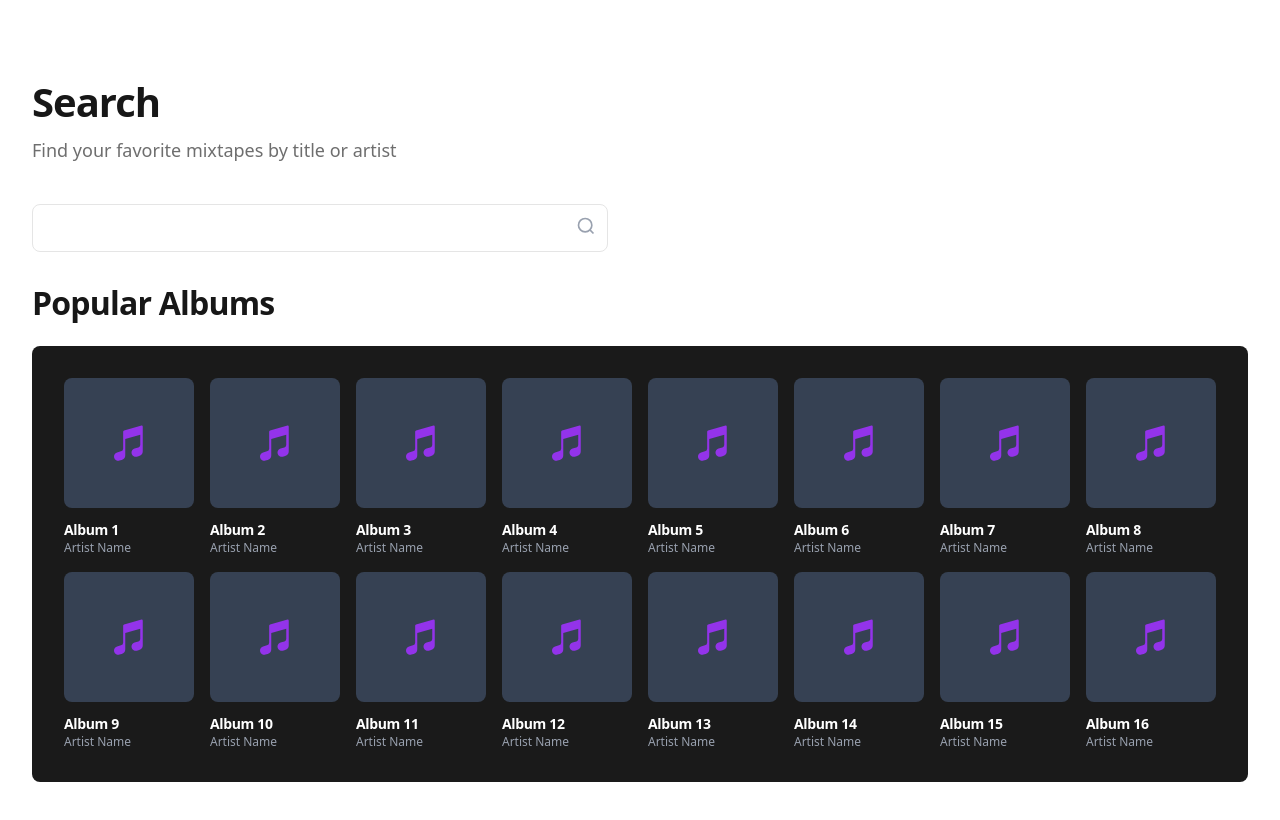
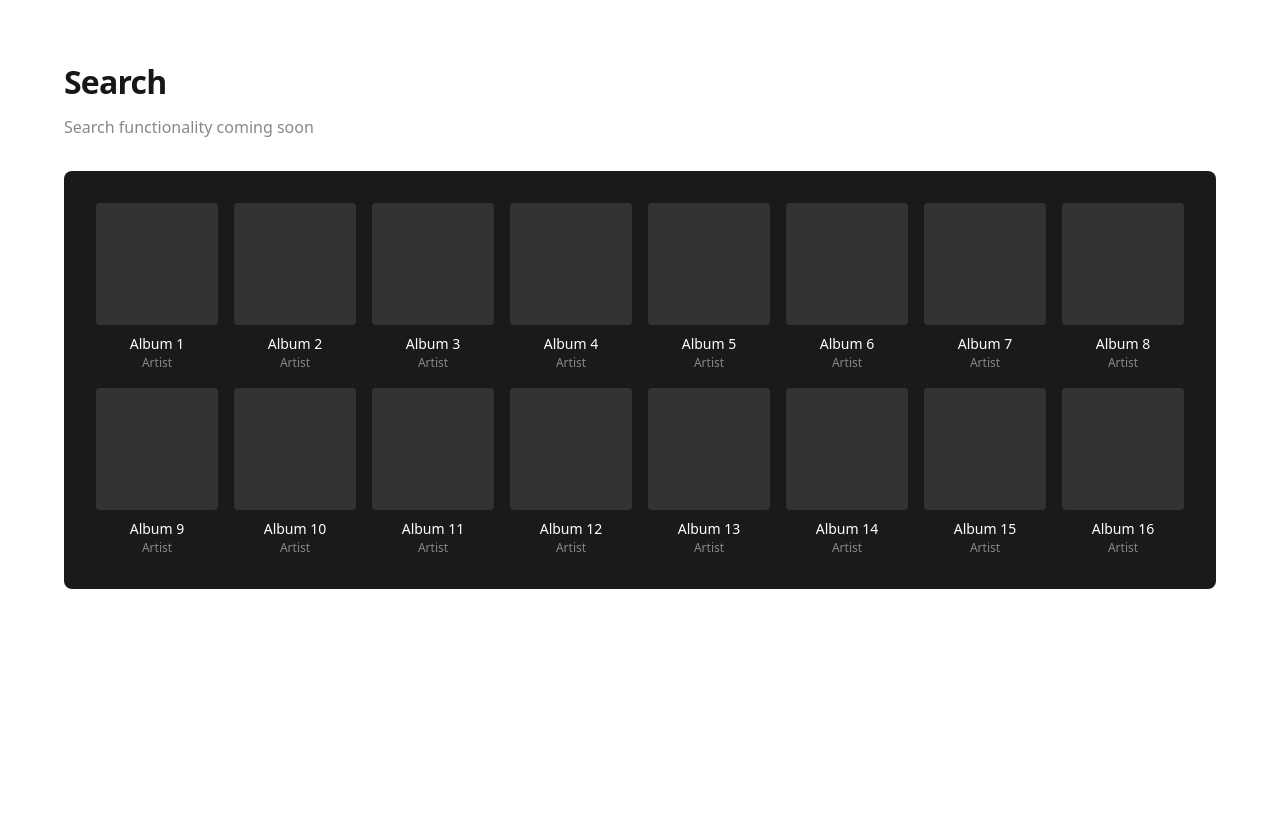
Before and after one commit to oldwestsolutions/mixtapes, a Next.js app: page /search in a window 1280 px wide. Shown: the top 820 px of the page. Built offline with nearby package versions, Linux system fonts and the light colour scheme.

Commit message:
Create ultra-minimal search page and add to vercelignore

```diff
--- a/src/app/search/page.tsx
+++ b/src/app/search/page.tsx
@@ -1,52 +1,19 @@
 // Static page with no client-side functionality
 export default function SearchPage() {
   return (
-    <div className="pt-[calc(var(--header-height)+1rem)] pb-20">
-      <div className="container mx-auto px-4">
-        <div className="mb-10">
-          <h1 className="text-4xl font-bold mb-3">Search</h1>
-          <p className="text-lg text-[var(--muted-foreground)]">
-            Find your favorite mixtapes by title or artist
-          </p>
-        </div>
+    <div style={{padding: '4rem'}}>
+      <h1 style={{fontSize: '2rem', fontWeight: 'bold', marginBottom: '1rem'}}>Search</h1>
+      <p style={{color: '#888', marginBottom: '2rem'}}>Search functionality coming soon</p>
 
-        {/* Search input (static, non-functional) */}
-        <div className="mb-8 max-w-xl">
-          <div className="relative">
-            <input
-              type="text"
-              readOnly
-              placeholder="Search mixtapes..."
-              className="w-full h-12 px-4 pr-10 rounded-lg bg-[#1a1a1a] border border-[var(--border)] outline-none text-white"
-            />
-            <div className="absolute right-3 top-3 text-gray-400">
-              <svg width="20" height="20" viewBox="0 0 24 24" fill="none" xmlns="http://www.w3.org/2000/svg">
-                <circle cx="11" cy="11" r="8" stroke="currentColor" strokeWidth="2" />
-                <path d="m21 21-4.3-4.3" stroke="currentColor" strokeWidth="2" />
-              </svg>
+      <div style={{background: '#1a1a1a', padding: '2rem', borderRadius: '0.5rem'}}>
+        <div style={{display: 'grid', gridTemplateColumns: 'repeat(8, 1fr)', gap: '1rem'}}>
+          {[1, 2, 3, 4, 5, 6, 7, 8, 9, 10, 11, 12, 13, 14, 15, 16].map((num) => (
+            <div key={num} style={{textAlign: 'center'}}>
+              <div style={{width: '100%', aspectRatio: '1/1', background: '#333', borderRadius: '0.25rem', marginBottom: '0.5rem'}}></div>
+              <div style={{color: 'white', fontSize: '0.875rem'}}>Album {num}</div>
+              <div style={{color: '#888', fontSize: '0.75rem'}}>Artist</div>
             </div>
-          </div>
-        </div>
-
-        {/* Static Album Grid */}
-        <div className="mb-10">
-          <h2 className="text-2xl font-bold mb-6">Popular Albums</h2>
-          <div className="grid grid-cols-2 sm:grid-cols-4 md:grid-cols-6 lg:grid-cols-8 gap-4" style={{background: '#1a1a1a', padding: '2rem', borderRadius: '0.5rem'}}>
-            {/* Hardcoded album cards */}
-            {Array.from({ length: 16 }).map((_, index) => (
-              <div key={index} className="mixtape-card">
-                <div className="relative aspect-square rounded-lg overflow-hidden mb-3">
-                  <div className="w-full h-full bg-gray-700 flex items-center justify-center">
-                    <svg width="40" height="40" viewBox="0 0 24 24" fill="none" xmlns="http://www.w3.org/2000/svg">
-                      <path d="M19.95 1.65a.75.75 0 0 1 .3.6v14.7a3 3 0 0 1-2.18 2.88l-1.32.38a2.55 2.55 0 1 1-1.4-4.91l2.31-.66a1.5 1.5 0 0 0 1.09-1.44V7l-9 2.57v9.74a3 3 0 0 1-2.18 2.88l-1.32.38a2.55 2.55 0 1 1-1.4-4.91l2.31-.66A1.5 1.5 0 0 0 8.5 15.5V5.25a.75.75 0 0 1 .54-.72l10.5-3a.75.75 0 0 1 .66.12Z" fill="#9333ea" />
-                    </svg>
-                  </div>
-                </div>
-                <h3 className="font-medium text-white text-sm truncate">Album {index + 1}</h3>
-                <p className="text-gray-400 text-xs truncate">Artist Name</p>
-              </div>
-            ))}
-          </div>
+          ))}
         </div>
       </div>
     </div>
```
Also changed, not shown: 1 other file (tests, documents, lock files or other folders).
